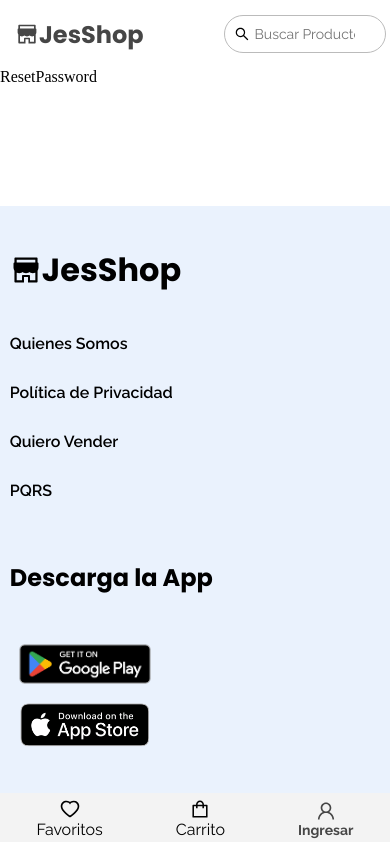
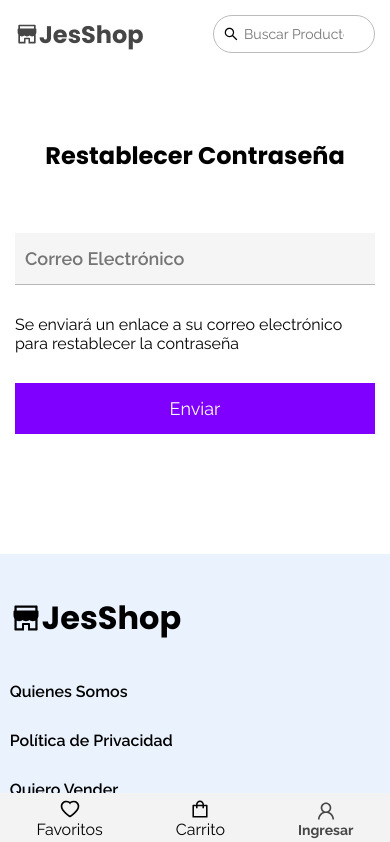
Before and after one commit to Jonathan-04/ecommerce-api, a React (Vite) app: page /login/resetPassword in a window 390 px wide. Shown: the top 842 px of the page. Built offline with nearby package versions, Linux system fonts and the light colour scheme.

Commit message:
Realizado vista de Restablecer clave y correcciones menores en el responsive

```diff
--- a/src/assets/css/responsive.css
+++ b/src/assets/css/responsive.css
@@ -106,6 +106,11 @@
         width: 90% !important;
     }
 
+    /* FOOTER */
+    .footer{
+        padding-bottom: 70px !important;
+    }
+
 }
 
 @media screen and (max-width: 410px) {
@@ -117,6 +122,15 @@
 
     .add-product button{
         padding: 15px 20px !important;
+    }
+
+    .item-buy{
+        border-top-left-radius: 0px !important;
+        border-bottom-right-radius: 0px !important;
+    }
+
+    .item-buy img{
+        width: 150px !important;
     }
 }
 
@@ -132,11 +146,4 @@
     .item-product{
         max-width: 150px !important;
     }
-
-    .item-buy{
-        border-top-left-radius: 0px !important;
-        border-bottom-right-radius: 0px !important;
-    }
-
-
 }
--- a/src/components/footer/Footer.css
+++ b/src/components/footer/Footer.css
@@ -2,7 +2,6 @@
     width: 100%;
     background-color: var(--color-blue-low);
     margin-top: 120px;
-    padding-bottom: 50px;
     display: flex;
     place-items: center;
 }
--- a/src/components/header/Header.css
+++ b/src/components/header/Header.css
@@ -8,7 +8,6 @@
 }
 
 .container-header{
-    width: 95%;
     margin: auto;
     display: flex;
     justify-content: space-between;
--- a/src/views/login/Login.css
+++ b/src/views/login/Login.css
@@ -10,7 +10,7 @@
 
 .login{
     width: 360px;
-    margin-top: 100px;
+    margin-top: 70px;
     display: flex;
     flex-wrap: wrap;
     justify-content: space-between;
@@ -47,8 +47,10 @@
 }
 
 .login-options{
+    width: 100%;
     display: flex;
     place-items: center;
+    justify-content: space-between;
     margin-top: 50px;
 }
 
--- a/src/views/login/Register.jsx
+++ b/src/views/login/Register.jsx
@@ -32,7 +32,7 @@ export default function Register() {
           </li>
           <li>|</li>
           <li>
-            <Link to="resetPassword">Olvidé mi contraseña</Link>
+            <Link to="/login/resetPassword">Olvidé mi contraseña</Link>
           </li>
         </ul>
       </form>
--- a/src/views/login/ResetPassword.jsx
+++ b/src/views/login/ResetPassword.jsx
@@ -1,5 +1,22 @@
 import React from "react";
 
 export default function ResetPassword() {
-  return <div>ResetPassword</div>;
+  return (
+    <section className="container-login">
+      <form className="login">
+        <h1>Restablecer Contraseña</h1>
+        <input
+          type="email"
+          name="email"
+          id="email"
+          placeholder="Correo Electrónico"
+        />
+        <p>
+          Se enviará un enlace a su correo electrónico para restablecer la
+          contraseña
+        </p>
+        <button>Enviar</button>
+      </form>
+    </section>
+  );
 }
```
